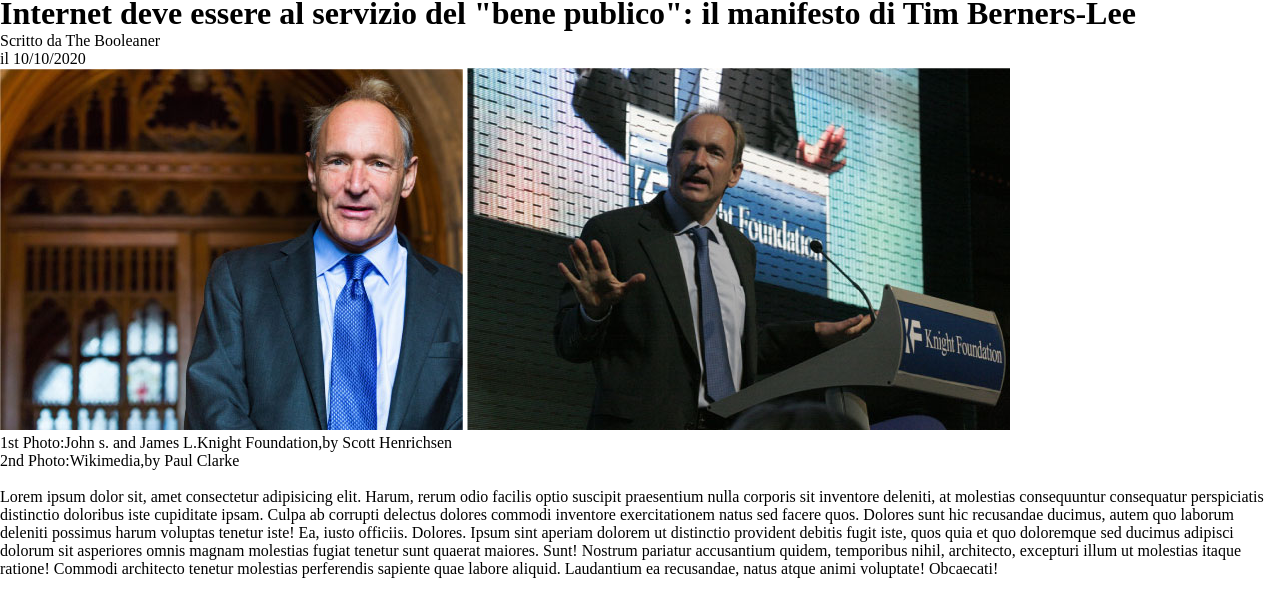
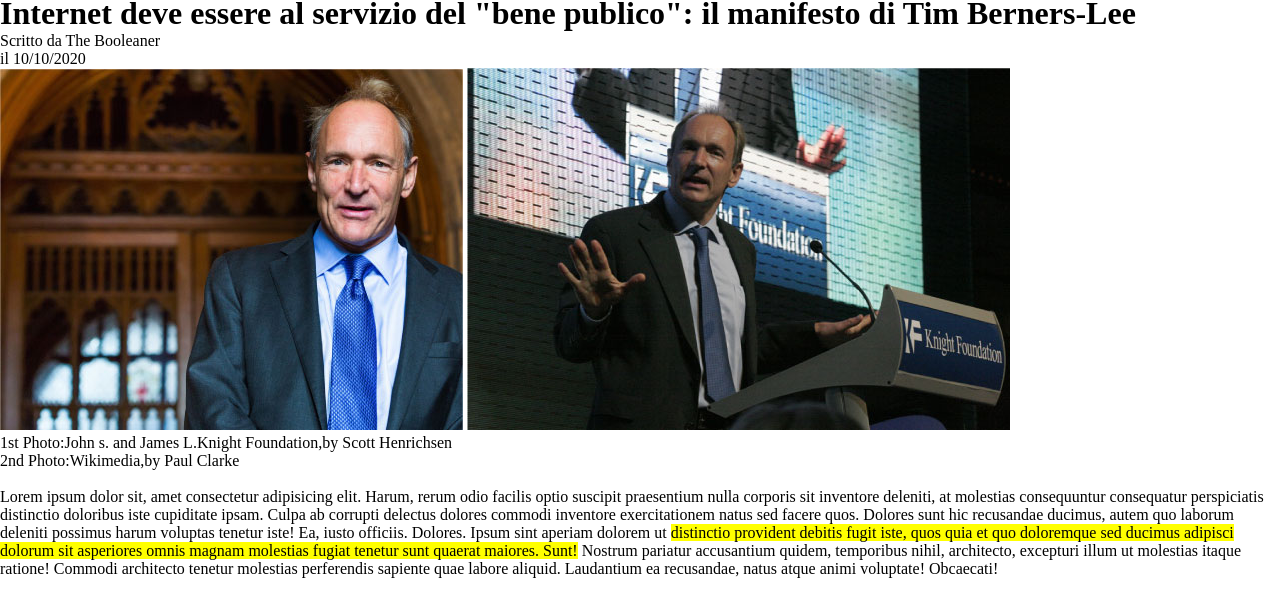
Before and after one commit to Aranel9966/html-css-booleaner, a plain HTML site: page intex.html in a window 1280 px wide. Shown: the part 185-778 px from the top of the page. Drawn offline with Linux system fonts and the light colour scheme.

Commit message:
fix bug, miglioramento tabella e css

```diff
--- a/css/stayl.css
+++ b/css/stayl.css
@@ -15,3 +15,6 @@ header{
     top:70px;
 
 }
+p>span{
+    background-color: yellow;
+}
```
